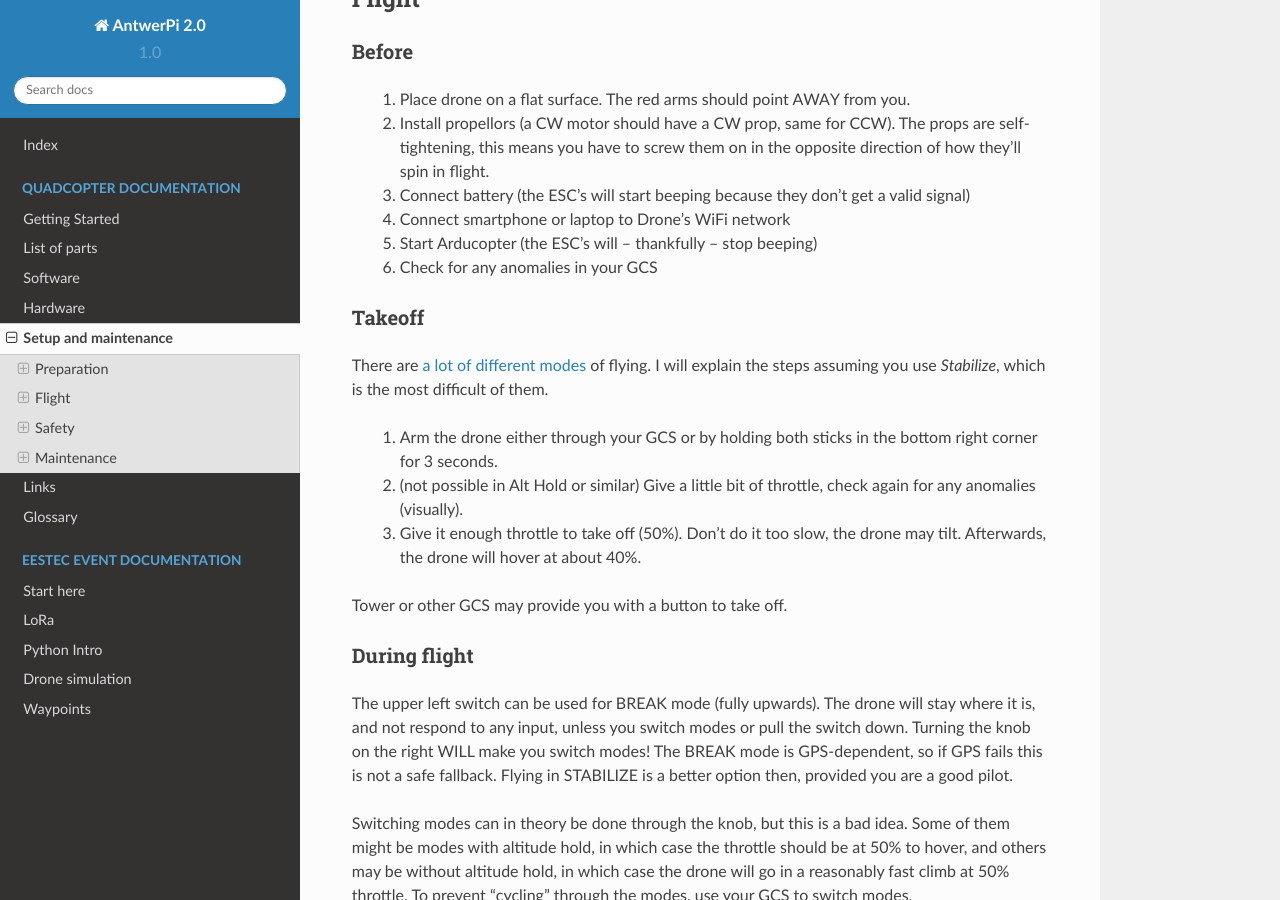
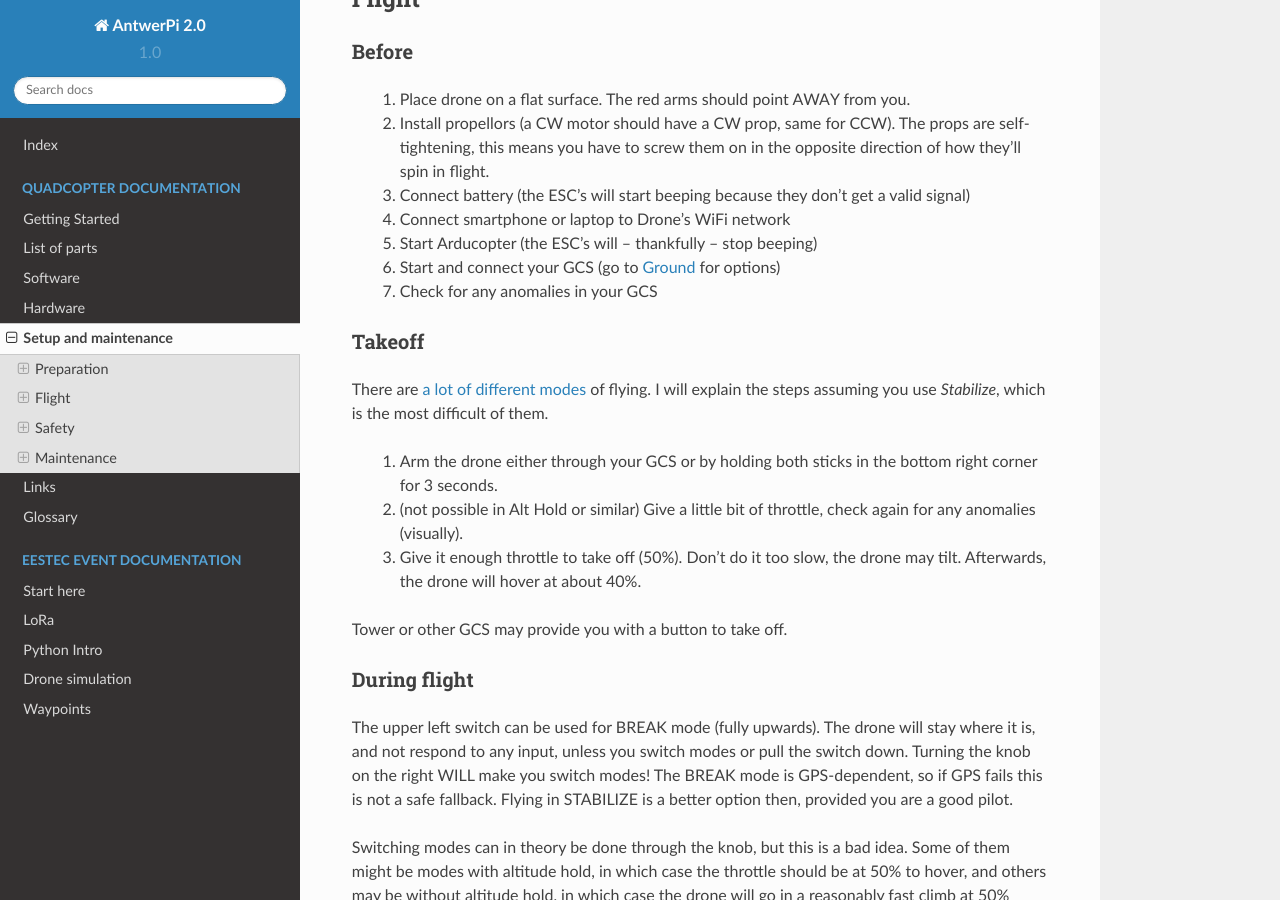
Before and after one commit to eestec-antwerp/AntwerPi2, a Sphinx documentation site: the page built from docs/source/quadcopter/setup.rst, in a window 1280 px wide and 900 px high, scrolled down 1102 px. Built offline with Sphinx 7.4.7 and the Read the Docs theme 2.0.0, drawn with Linux system fonts in a browser that asks for light colours.

Commit message:
Added GCS step

```diff
--- a/docs/source/quadcopter/setup.rst
+++ b/docs/source/quadcopter/setup.rst
@@ -43,7 +43,8 @@ Before
   3. Connect battery (the ESC's will start beeping because they don't get a valid signal)
   4. Connect smartphone or laptop to Drone's WiFi network
   5. Start Arducopter (the ESC's will -- thankfully -- stop beeping)
-  6. Check for any anomalies in your GCS
+  6. Start and connect your GCS (go to :ref:`ground_software` for options)
+  7. Check for any anomalies in your GCS
 
 Takeoff
 -------
--- a/docs/source/quadcopter/software.rst
+++ b/docs/source/quadcopter/software.rst
@@ -13,6 +13,9 @@ The drone runs the official image from Emlid, which runs Raspbian. On top of Ras
    - **ArduPilot**: Absolutely necessary, as it provides all to logic for flying. Sometimes referred to as APM, but that is just a popular flight controller running ArduPilot. The software project ArduPilot is split in some parts, of which we only use *Copter* (sometimes referred to as ArduCopter, or APM:Copter). Backed by DroneCode.
    - **MAVProxy**: A popular ground station, but in a drone it will be used primarily for proxying.
    - **DroneControl**: A small web application developed by Evert, so you can more easily start/stop ArduPilot and shutdown the Raspberry Pi. Source here: https://github.com/evertheylen/DroneControl
+
+
+.. _ground_software:
 
 Ground
 ======
```
